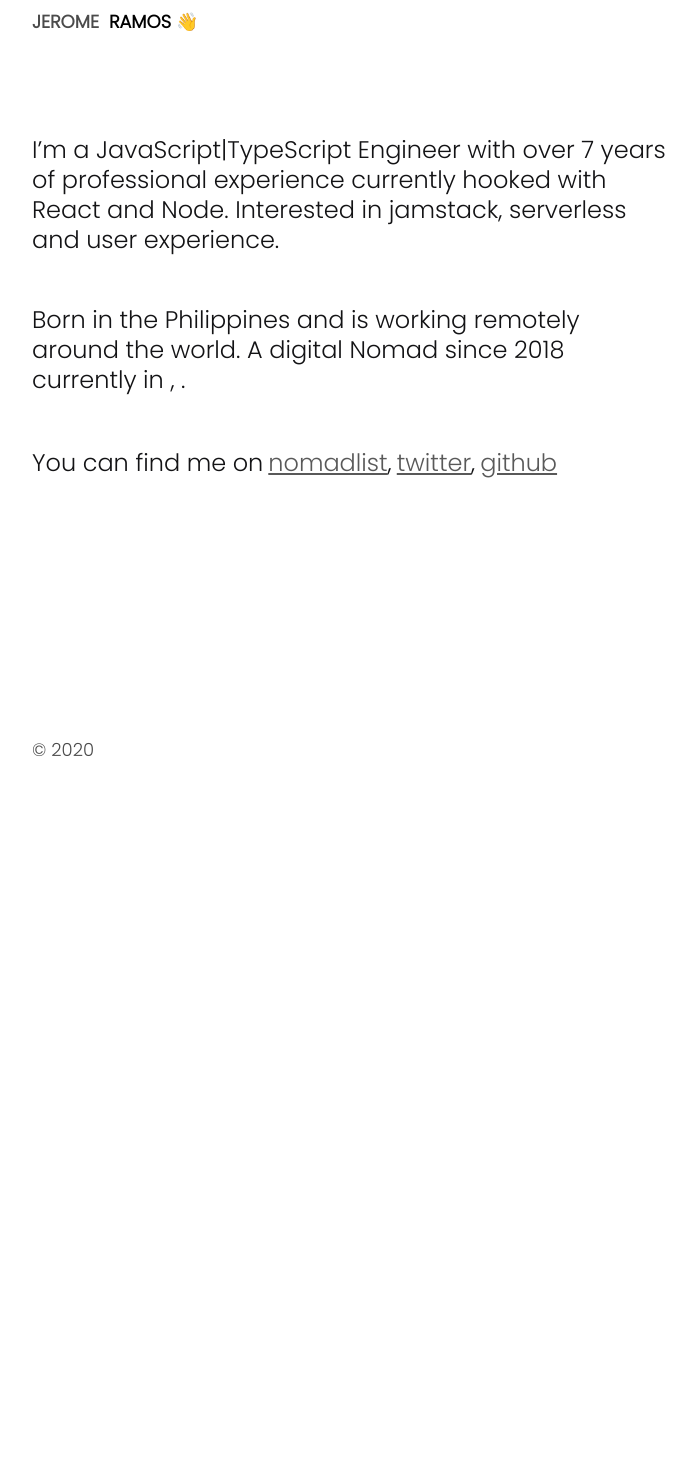
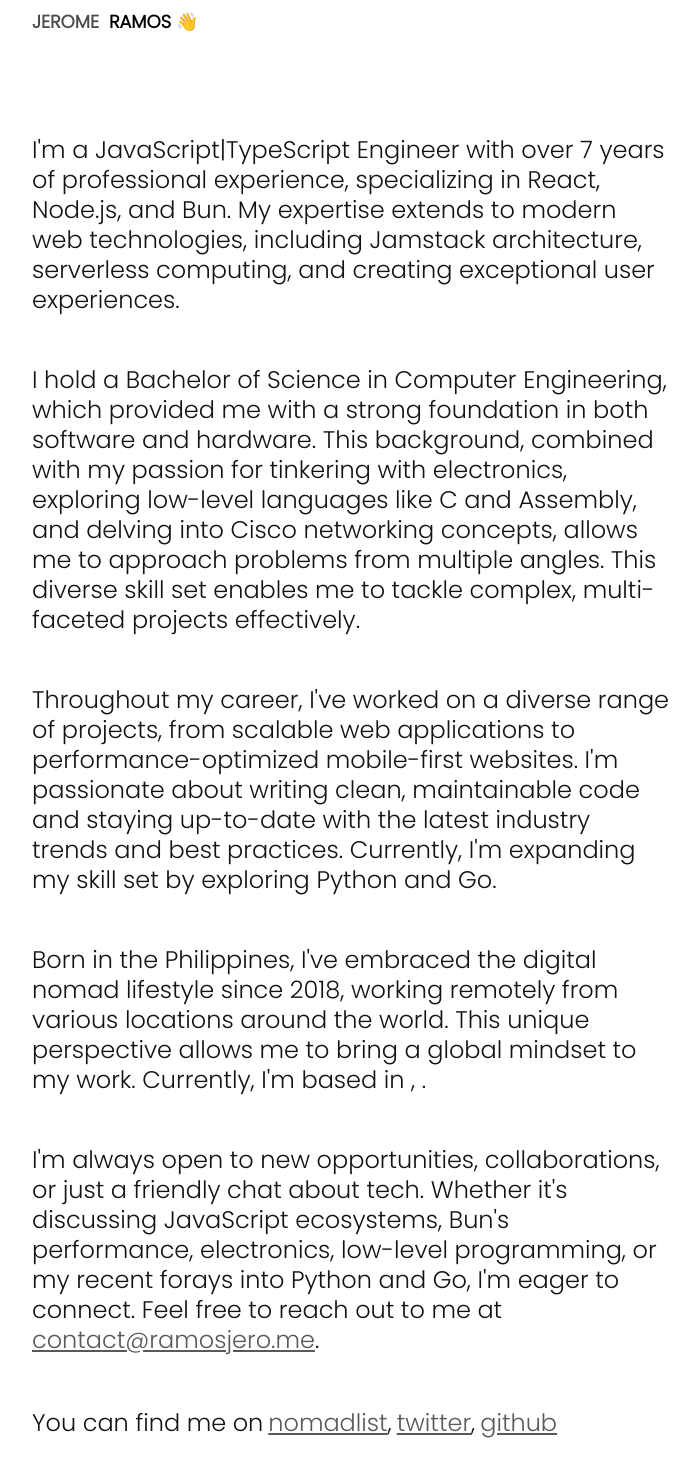
Before and after one commit to mouthzipper/ramosjero.me, a Next.js app: page / in a window 1280 px wide. Shown: the part 120-1590 px from the top of the page, without its empty margins (96-795 px from the left). Before the commit the page ends 1011 px from the top, so only its background shows below. Built offline with nearby package versions, Linux system fonts and the light colour scheme; no server answers.

Commit message:
:speech_balloon: Add more info

```diff
--- a/pages/index.tsx
+++ b/pages/index.tsx
@@ -43,16 +43,52 @@ const Home = ({ year }) => {
           </Text>
 
           <Text mb={50} fontSize={24} color="#131315" lineHeight="30px">
-            I’m a JavaScript|TypeScript Engineer with over {year - 2013} years
-            of professional experience currently hooked with React and Node.
-            Interested in jamstack, serverless and user experience.
+            I'm a JavaScript|TypeScript Engineer with over {year - 2013} years
+            of professional experience, specializing in React, Node.js, and Bun.
+            My expertise extends to modern web technologies, including Jamstack
+            architecture, serverless computing, and creating exceptional user
+            experiences.
+          </Text>
+
+          <Text mb={50} fontSize={24} color="#131315" lineHeight="30px">
+            I hold a Bachelor of Science in Computer Engineering, which provided
+            me with a strong foundation in both software and hardware. This
+            background, combined with my passion for tinkering with electronics,
+            exploring low-level languages like C and Assembly, and delving into
+            Cisco networking concepts, allows me to approach problems from
+            multiple angles. This diverse skill set enables me to tackle
+            complex, multi-faceted projects effectively.
+          </Text>
+
+          <Text mb={50} fontSize={24} color="#131315" lineHeight="30px">
+            Throughout my career, I've worked on a diverse range of projects,
+            from scalable web applications to performance-optimized mobile-first
+            websites. I'm passionate about writing clean, maintainable code and
+            staying up-to-date with the latest industry trends and best
+            practices. Currently, I'm expanding my skill set by exploring Python
+            and Go.
           </Text>
           <Text mb={50} fontSize={24} color="#131315" lineHeight="30px">
-            Born in the Philippines and is working remotely around the world. A
-            digital Nomad since 2018 currently in {nomadData?.now?.city},{" "}
+            Born in the Philippines, I've embraced the digital nomad lifestyle
+            since 2018, working remotely from various locations around the
+            world. This unique perspective allows me to bring a global mindset
+            to my work. Currently, I'm based in {nomadData?.now?.city},{" "}
             {nomadData?.now?.country}
             {nextTravelLabel}.
           </Text>
+
+          <Text mb={50} fontSize={24} color="#131315" lineHeight="30px">
+            I'm always open to new opportunities, collaborations, or just a
+            friendly chat about tech. Whether it's discussing JavaScript
+            ecosystems, Bun's performance, electronics, low-level programming,
+            or my recent forays into Python and Go, I'm eager to connect. Feel
+            free to reach out to me at{" "}
+            <Link href="mailto:contact@ramosjero.me" color="#595959">
+              contact@ramosjero.me
+            </Link>
+            .
+          </Text>
+
           <Flex>
             <Text fontSize={24} as="p" color="#131315">
               You can find me on
```
